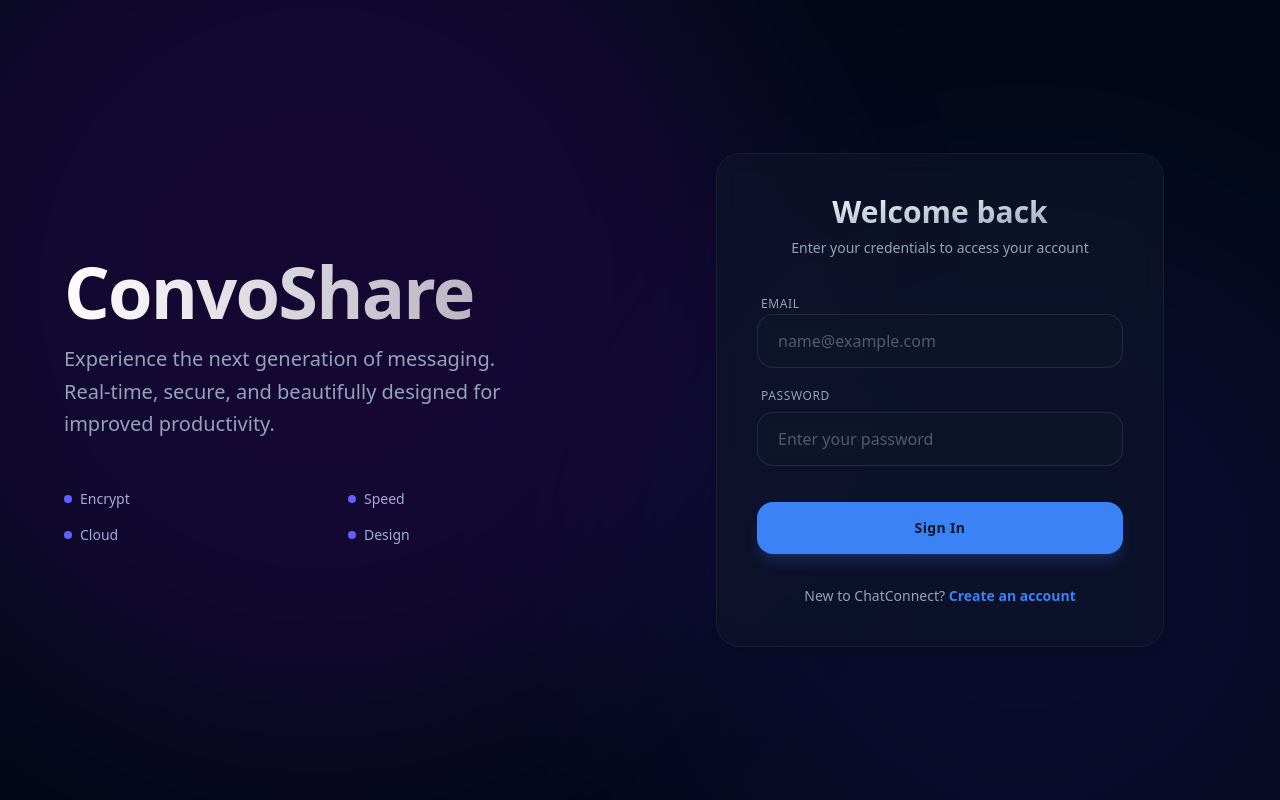
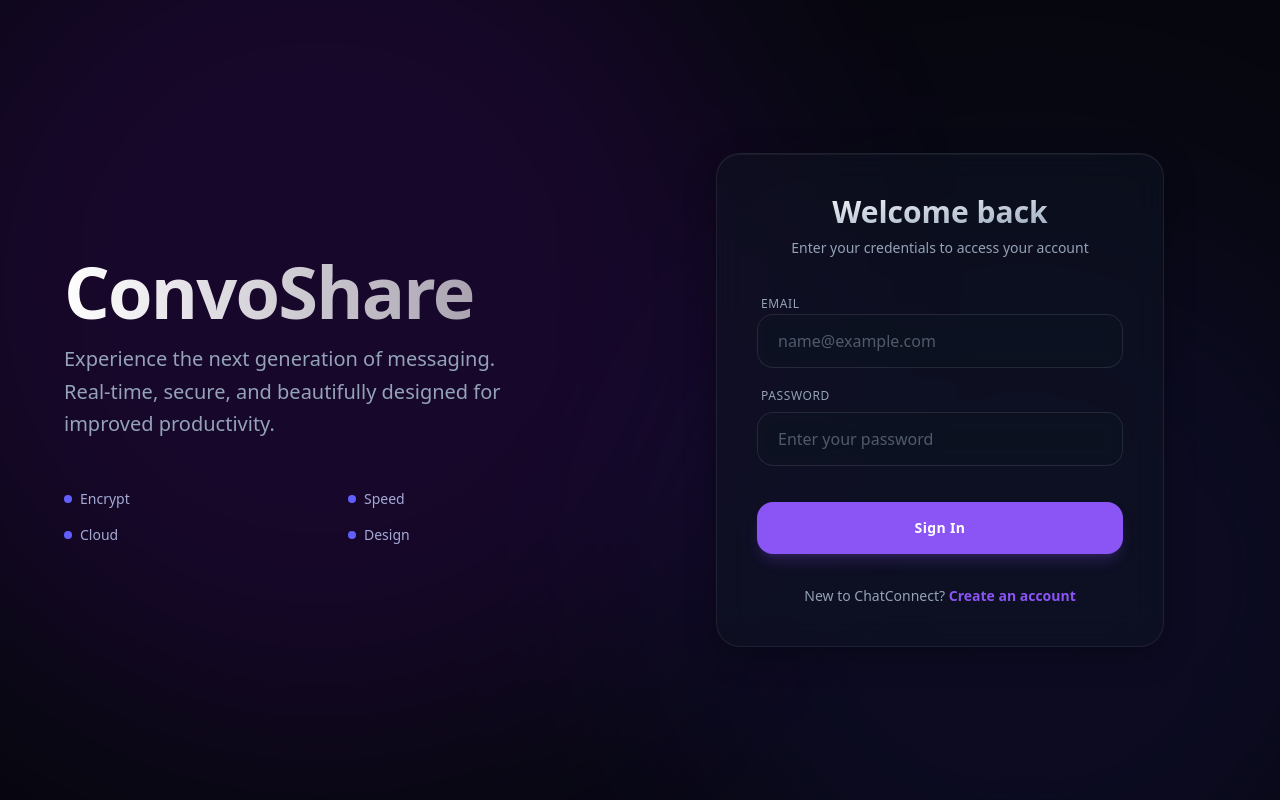
Before and after one commit to Karunanidhisharma16/ChatConnect, a React (Vite) app in the folder frontend/: page /login in a window 1280 px wide. Built offline with nearby package versions, Linux system fonts and the light colour scheme; no server answers.

Commit message:
feat: enhance styling and layout for Login and Signup pages, update color variables for improved aesthetics

```diff
--- a/frontend/src/pages/Loginpage.jsx
+++ b/frontend/src/pages/Loginpage.jsx
@@ -49,27 +49,27 @@
         />
       </div>
 
-      <div className="container mx-auto flex h-screen items-center justify-center p-4 lg:p-0 relative z-10">
+      <div className="container mx-auto flex min-h-screen items-center justify-center p-4 lg:p-0 relative z-10 py-12 lg:py-0">
 
-        <div className="w-full max-w-6xl grid grid-cols-1 lg:grid-cols-2 gap-12 items-center">
+        <div className="w-full max-w-6xl grid grid-cols-1 lg:grid-cols-2 gap-8 lg:gap-12 items-center">
 
           {/* Left Side: Branding */}
           <motion.div
             initial={{ x: -50, opacity: 0 }}
             animate={{ x: 0, opacity: 1 }}
             transition={{ duration: 0.8, ease: "easeOut" }}
-            className="hidden lg:block space-y-8"
+            className="flex flex-col items-center lg:items-start text-center lg:text-left space-y-6 lg:space-y-8 order-1 lg:order-1 pt-8 lg:pt-0"
           >
             <div className="space-y-4">
-              <h1 className="text-7xl font-bold tracking-tight bg-gradient-to-r from-white to-white/60 bg-clip-text text-transparent">
+              <h1 className="text-5xl md:text-6xl lg:text-7xl font-bold tracking-tight bg-gradient-to-r from-white to-white/60 bg-clip-text text-transparent">
                 ConvoShare
               </h1>
-              <p className="text-xl text-muted-foreground leading-relaxed max-w-md">
+              <p className="text-base md:text-lg lg:text-xl text-muted-foreground leading-relaxed max-w-md mx-auto lg:mx-0">
                 Experience the next generation of messaging. Real-time, secure, and beautifully designed for improved productivity.
               </p>
             </div>
 
-            <div className="grid grid-cols-2 gap-4 pt-4">
+            <div className="grid grid-cols-2 gap-3 lg:gap-4 pt-2 lg:pt-4 mx-auto lg:mx-0 w-full max-w-xs lg:max-w-none justify-items-center lg:justify-items-start">
               {['Encrypt', 'Speed', 'Cloud', 'Design'].map((item, i) => (
                 <motion.div
                   key={item}
@@ -90,7 +90,7 @@
             initial={{ y: 30, opacity: 0 }}
             animate={{ y: 0, opacity: 1 }}
             transition={{ duration: 0.6, delay: 0.2 }}
-            className="w-full max-w-md mx-auto"
+            className="w-full max-w-md mx-auto order-2 lg:order-2"
           >
             <div className="glass-card rounded-3xl p-8 md:p-10 border border-white/5">
               <div className="text-center mb-8">
--- a/frontend/src/pages/Signup.jsx
+++ b/frontend/src/pages/Signup.jsx
@@ -51,26 +51,26 @@
         />
       </div>
 
-      <div className="container mx-auto flex h-screen items-center justify-center p-4 lg:p-0 relative z-10">
-        <div className="w-full max-w-6xl grid grid-cols-1 lg:grid-cols-2 gap-12 items-center">
+      <div className="container mx-auto flex min-h-screen items-center justify-center p-4 lg:p-0 relative z-10 py-12 lg:py-0">
+        <div className="w-full max-w-6xl grid grid-cols-1 lg:grid-cols-2 gap-8 lg:gap-12 items-center">
 
-          {/* Left Side: Branding (Hidden on mobile, similar to Login but flipped content preference if desired, kept consistent here) */}
+          {/* Left Side: Branding */}
           <motion.div
             initial={{ x: -50, opacity: 0 }}
             animate={{ x: 0, opacity: 1 }}
             transition={{ duration: 0.8, ease: "easeOut" }}
-            className="hidden lg:flex flex-col justify-center space-y-8 order-2 lg:order-1"
+            className="flex flex-col items-center lg:items-start text-center lg:text-left justify-center space-y-6 lg:space-y-8 order-1 lg:order-1 pt-8 lg:pt-0"
           >
             <div className="space-y-4">
-              <h1 className="text-6xl font-bold tracking-tight bg-gradient-to-r from-white to-white/60 bg-clip-text text-transparent">
-                Join the <br /> Revolution
+              <h1 className="text-4xl md:text-5xl lg:text-6xl font-bold tracking-tight bg-gradient-to-r from-white to-white/60 bg-clip-text text-transparent">
+                Join the <br className="hidden md:block lg:block" /> Revolution
               </h1>
-              <p className="text-xl text-muted-foreground leading-relaxed max-w-lg">
+              <p className="text-base md:text-lg lg:text-xl text-muted-foreground leading-relaxed max-w-lg mx-auto lg:mx-0">
                 Create an account today and start connecting with people in a way that feels natural, fast, and secure.
               </p>
             </div>
 
-            <div className="space-y-4">
+            <div className="space-y-4 w-full max-w-sm lg:max-w-none mx-auto lg:mx-0">
               {[
                 { title: 'Free Forever', desc: 'No hidden fees, ever.' },
                 { title: 'Secure', desc: 'End-to-end encryption by default.' },
@@ -102,7 +102,7 @@
             initial={{ y: 30, opacity: 0 }}
             animate={{ y: 0, opacity: 1 }}
             transition={{ duration: 0.6, delay: 0.2 }}
-            className="w-full max-w-md mx-auto order-1 lg:order-2"
+            className="w-full max-w-md mx-auto order-2 lg:order-2"
           >
             <div className="glass-card rounded-3xl p-8 md:p-10 border border-white/5">
               <div className="text-center mb-8">
--- a/frontend/src/styles/index.css
+++ b/frontend/src/styles/index.css
@@ -28,25 +28,26 @@
 
 @layer base {
   :root {
-    --background: 222.2 84% 4.9%;
+    --background: 230 40% 4%;
     --foreground: 210 40% 98%;
-    --card: 222.2 84% 4.9%;
+    --card: 230 40% 6%;
     --card-foreground: 210 40% 98%;
-    --popover: 222.2 84% 4.9%;
+    --popover: 230 40% 6%;
     --popover-foreground: 210 40% 98%;
-    --primary: 217.2 91.2% 59.8%;
-    --primary-foreground: 222.2 47.4% 11.2%;
-    --secondary: 217.2 32.6% 17.5%;
+    --primary: 260 90% 65%;
+    /* Vibrant neon purple */
+    --primary-foreground: 0 0% 100%;
+    --secondary: 230 30% 15%;
     --secondary-foreground: 210 40% 98%;
-    --muted: 217.2 32.6% 17.5%;
+    --muted: 230 30% 15%;
     --muted-foreground: 215 20.2% 65.1%;
-    --accent: 217.2 32.6% 17.5%;
+    --accent: 260 80% 60%;
     --accent-foreground: 210 40% 98%;
     --destructive: 0 62.8% 30.6%;
     --destructive-foreground: 210 40% 98%;
-    --border: 217.2 32.6% 17.5%;
-    --input: 217.2 32.6% 17.5%;
-    --ring: 212.7 26.8% 83.9%;
+    --border: 230 30% 15%;
+    --input: 230 30% 15%;
+    --ring: 260 90% 65%;
     --radius: 0.5rem;
   }
 }
@@ -83,27 +84,27 @@
 
 /* Glassmorphism Utilities */
 @utility glass {
-  background: rgba(255, 255, 255, 0.05);
-  backdrop-filter: blur(10px);
-  border: 1px solid rgba(255, 255, 255, 0.1);
+  background: rgba(255, 255, 255, 0.03);
+  backdrop-filter: blur(12px);
+  border: 1px solid rgba(255, 255, 255, 0.08);
 }
 
 @utility glass-card {
-  background: rgba(15, 23, 42, 0.6);
-  backdrop-filter: blur(12px);
-  border: 1px solid rgba(255, 255, 255, 0.05);
-  box-shadow: 0 4px 6px -1px rgba(0, 0, 0, 0.1), 0 2px 4px -1px rgba(0, 0, 0, 0.06);
+  background: rgba(15, 20, 35, 0.5);
+  backdrop-filter: blur(16px);
+  border: 1px solid rgba(255, 255, 255, 0.08);
+  box-shadow: 0 8px 32px 0 rgba(0, 0, 0, 0.3), inset 0 1px 0 0 rgba(255, 255, 255, 0.05);
 }
 
 @utility glass-input {
-  background: rgba(15, 23, 42, 0.4);
-  backdrop-filter: blur(4px);
+  background: rgba(15, 20, 35, 0.3);
+  backdrop-filter: blur(8px);
   border: 1px solid rgba(255, 255, 255, 0.1);
-  transition: all 0.2s ease;
+  transition: all 0.3s ease;
 
   &:focus {
-    background: rgba(15, 23, 42, 0.6);
-    border-color: rgba(99, 102, 241, 0.5);
-    box-shadow: 0 0 0 2px rgba(99, 102, 241, 0.2);
+    background: rgba(15, 20, 35, 0.6);
+    border-color: rgba(139, 92, 246, 0.6);
+    box-shadow: 0 0 0 2px rgba(139, 92, 246, 0.25);
   }
 }
```
